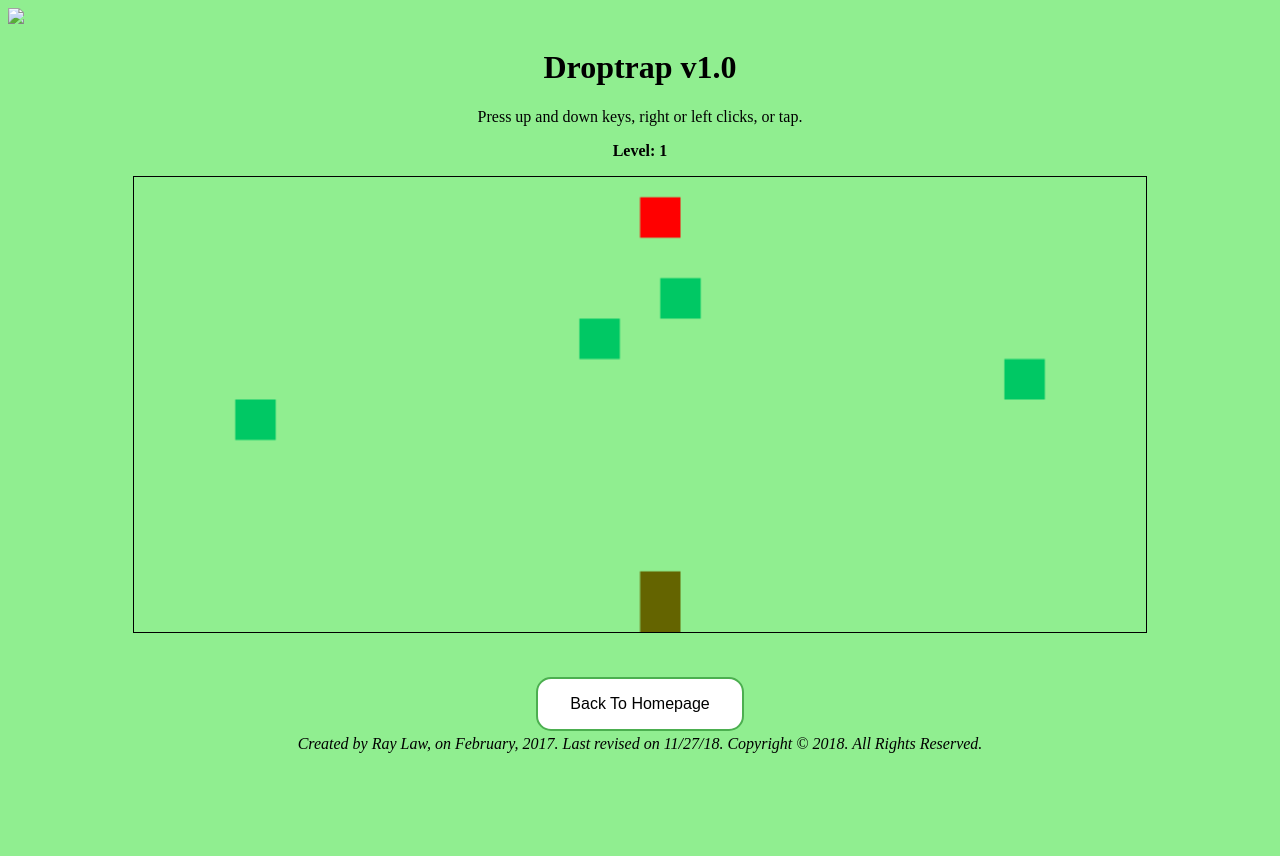
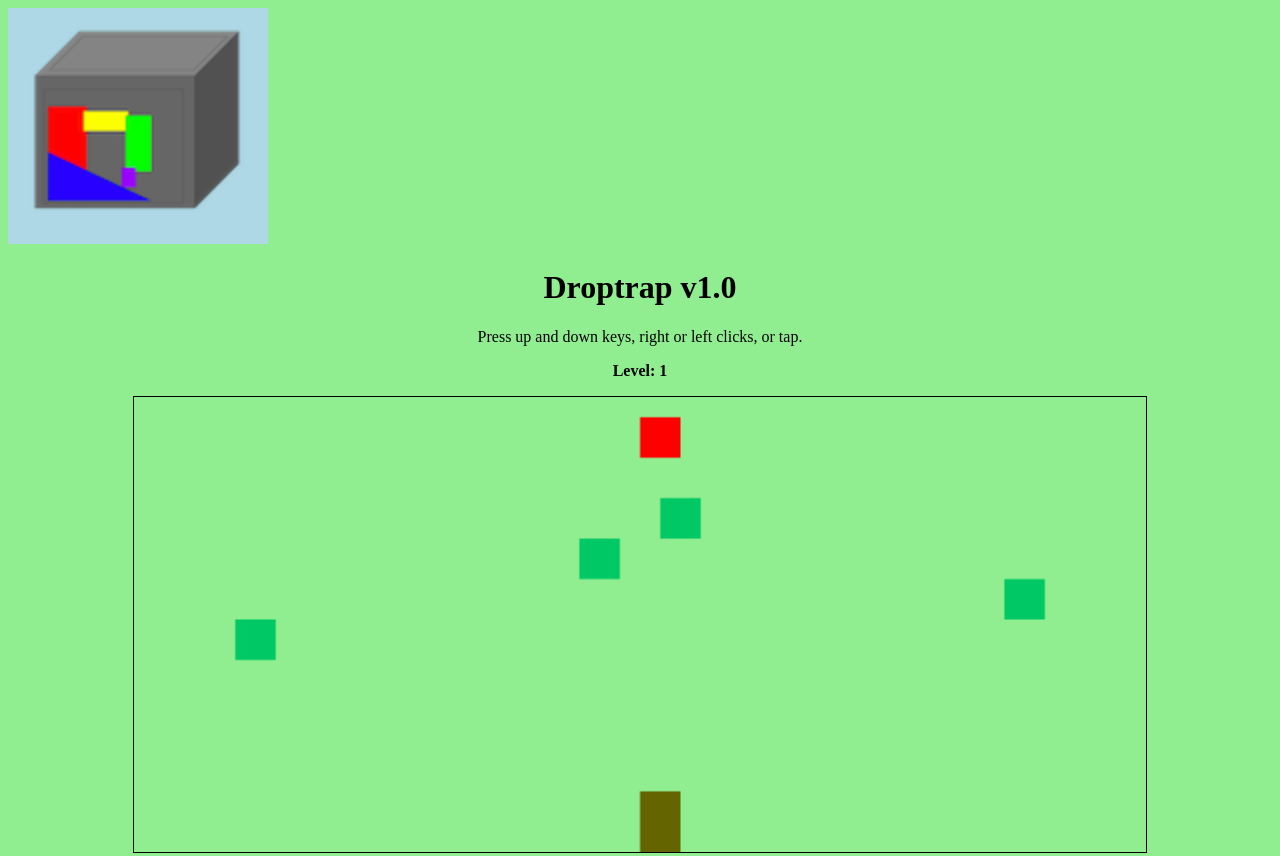
Before and after one commit to rayfish5/old-website, a plain HTML site: page game.html in a window 1280 px wide. Shown: the top 856 px of the page. Before the commit the page ends 800 px from the top, so only its background shows below. Drawn offline with Linux system fonts and the light colour scheme.

Commit message:
Update game.html

```diff
--- a/game.html
+++ b/game.html
@@ -53,7 +53,7 @@
 	</head>
 
 	<body style="background-color:lightgreen">
-    <a href="https://rayfish5.github.io/old-website/"><img src="logo#1.png.png"></a>
+    <a href="https://rayfish5.github.io/old-website/"><img src="rayfish.us-logo.png"></a>
     <h1><center>Droptrap v1.0</center></h1>
     <p><center>Press up and down keys, right or left clicks, or tap.</center></p>
     <center><strong><p id = "levelScore">Level: </p></strong></center>
```
